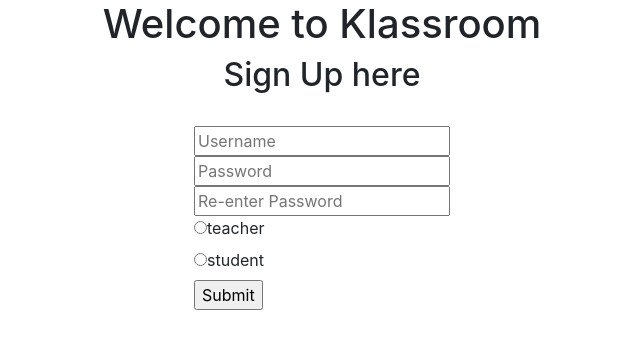
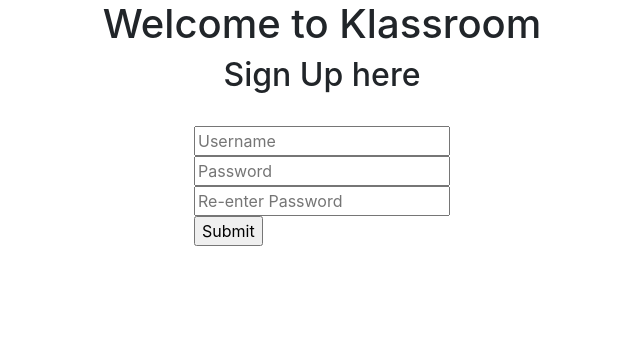
Before and after one commit to panikinator/CS50X-FP, a Flask app: page /signup in a window 1280 px wide. Shown: the top 349 px of the page, without its empty margins (318-958 px from the left). Run offline with Flask 2, Linux system fonts and the light colour scheme; some libraries are stand-ins or nearby versions.

Commit message:
changed the DB structure and changed app.py accordingly

```diff
--- a/app.py
+++ b/app.py
@@ -6,7 +6,7 @@
 from helpers import login_required
 from cs50 import SQL
 
-db = SQL("sqlite:///db.db") #connecting to the sqlite3 database
+db = SQL("sqlite:///database.db") #connecting to the sqlite3 database
 
 
 #configuring the flask app
@@ -27,7 +27,7 @@
         name = request.form.get("username")
         password = request.form.get("password")
         re_password = request.form.get("re-password")
-        userType = request.form.get("type")
+
 
         #checking for errors in form fields
         if not name:
@@ -36,15 +36,12 @@
             return "Must proivde password" #dis one
         if password != re_password:
             return "Passwords Don't match!" #dis one
-        print(userType)
-        if not userType or (userType != "student" and userType != "teacher"):
-            return "User Type Invalid"
 
         name = name.lower()
         row = db.execute("SELECT * FROM users WHERE username = :username",username = name)
 
         if not row:
-            db.execute("INSERT INTO users(username, hash, type) VALUES(:username, :hashed, :userType)", username = name, hashed = generate_password_hash(password), userType = userType)
+            db.execute("INSERT INTO users(username, hash) VALUES(:username, :hashed)", username = name, hashed = generate_password_hash(password))
             return redirect("/")
         else:
             return "username already taken!" #dis one
@@ -76,13 +73,7 @@
 
         #setting the session's user id
         session["user_id"] = rows[0]["id"]
-        session["type"] = rows[0]["type"]
-
-        #redirecting on the basis of user is teacher or student
-        if session["type"] == "student":
-            return redirect("/teacher")
-        else:
-            return redirect("/student")
+        return redirect("/")
 
     #route if user requests the webpage via GET
     else:
@@ -95,20 +86,6 @@
     return render_template("index.html")
 
 
-#TODO: complete the student route
-@app.route("/student")
-@login_required
-def student():
-    return "hello student"
-
-#TODO: complete the teacher route
-@app.route("/student")
-@login_required
-def teacher():
-    return "hello teacher"
-
-
-
 #clears the session to logout the user
 @app.route("/logout")
 def logout():
--- a/templates/signup.html
+++ b/templates/signup.html
@@ -14,10 +14,6 @@
         <input type="text" name="username" placeholder="Username"><br>
         <input type="password" name="password" placeholder="Password"><br>
         <input type="password" name="re-password" placeholder="Re-enter Password"><br>
-        <input type="radio" id="teacher" name="type" value="teacher">
-        <label for="teacher">teacher</label><br>
-        <input type="radio" id="student" name="type" value="student">
-        <label for="student">student</label><br>
         <input type="submit">
     </form>
 {% endblock %}
```
Also changed, not shown: database.db (added), db.db (deleted).
